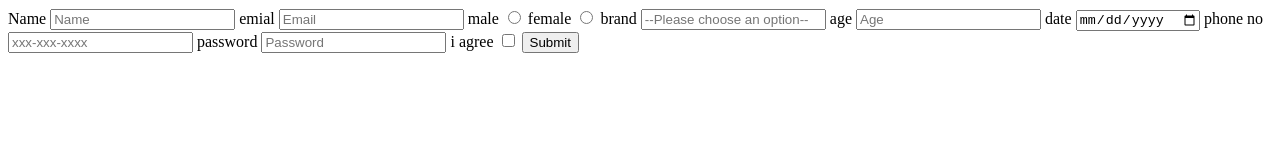
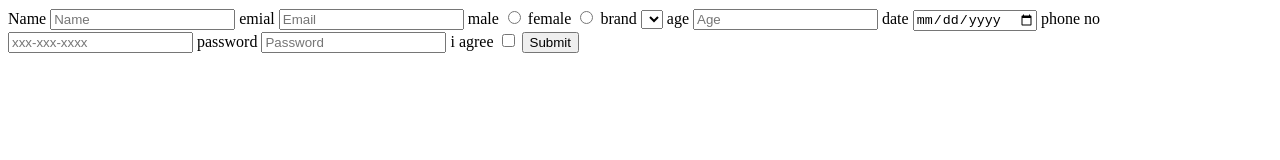
Before and after one commit to acciojob/signup-form-car-Bharath552-bit, a website: page main.html in a window 1280 px wide. Drawn offline with Linux system fonts and the light colour scheme.

Commit message:
created a submission

```diff
--- a/main.html
+++ b/main.html
@@ -18,7 +18,7 @@
 		<label for="gender_f">female</label>
 		<input type="radio" required name="gender" id="gender_f">
 		<label for="cars">brand</label>
-		<input type="select" required id="cars" placeholder="--Please choose an option--">
+		<select id="cars"></select>
 		<label for="age">age</label>
 		<input type="number" required id="age" placeholder="Age">
 		<label for="dob">date</label>
```
